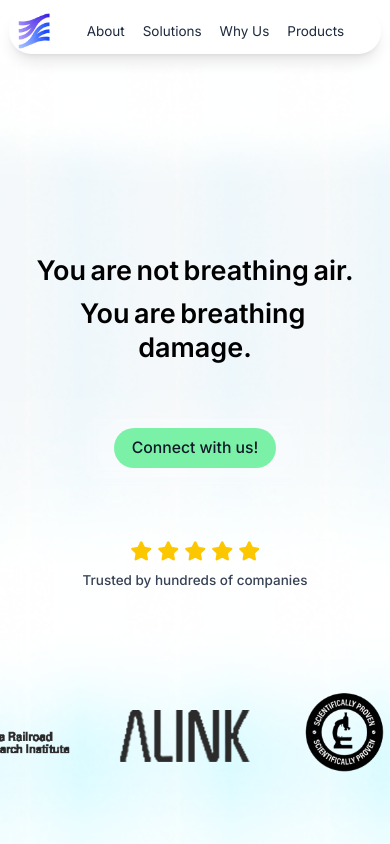
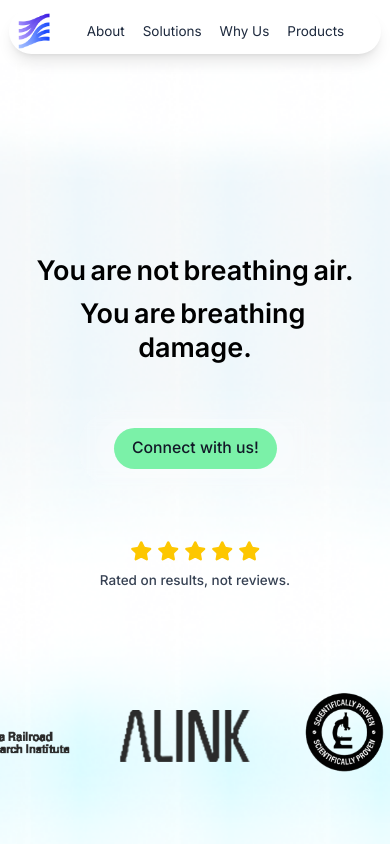
Before and after one commit to adyeetya/air-purifier, a Next.js app: page / in a window 390 px wide. Shown: the top 844 px of the page. Built offline with nearby package versions, Linux system fonts and the light colour scheme.

Commit message:
final v4

```diff
--- a/src/components/FactsAndFigures.jsx
+++ b/src/components/FactsAndFigures.jsx
@@ -2,149 +2,77 @@
 import { motion } from 'framer-motion'
 import { useEffect, useState } from 'react'
 
-const getSettingsFromWidth = (width) => {
-    if (width < 640) return { items: 1, gap: 16 }
-    if (width < 1024) return { items: 2, gap: 20 }
-    return { items: 3, gap: 24 }
-}
+const CARD_WIDTH = 260
+const CARD_GAP = 16
 
 const FactsFiguresCarousel = () => {
     const facts = [
-        {
-            value: '65.2%',
-            title: 'Reduction in AHU Fan Power',
-            desc: 'Measured at Busan International Financial Center',
-        },
-        {
-            value: '80%+',
-            title: 'PM2.5 Removal Efficiency',
-            desc: 'Large-scale commercial HVAC systems',
-        },
-        {
-            value: '3.1 kW vs 8.9 kW',
-            title: 'Lower Energy Consumption',
-            desc: 'Same airflow, one-third the power',
-        },
-        {
-            value: '12.2 μg/m³',
-            title: 'Post-filter PM2.5 Level',
-            desc: 'Improved to “Good” indoor air quality',
-        },
-        {
-            value: '181,359 m³',
-            title: 'Air Volume Treated',
-            desc: 'Single 63-storey commercial tower',
-        },
-        {
-            value: '53 Filters | 9 AHUs',
-            title: 'Live Deployment',
-            desc: 'Operational since November 2023',
-        },
-        {
-            value: 'Plug & Play',
-            title: 'Retrofit Friendly',
-            desc: 'No HVAC redesign required',
-        },
-        {
-            value: 'KRRI',
-            title: 'Deep-Tech Partnership',
-            desc: 'Co-developed with national research institute',
-        },
+        { value: '65.2%', title: 'Reduction in AHU Fan Power', desc: 'Measured at Busan International Financial Center' },
+        { value: '80%+', title: 'PM2.5 Removal Efficiency', desc: 'Large-scale commercial HVAC systems' },
+        { value: '3.1 kW vs 8.9 kW', title: 'Lower Energy Consumption', desc: 'Same airflow, one-third the power' },
+        { value: '12.2 μg/m³', title: 'Post-filter PM2.5 Level', desc: 'Improved to “Good” indoor air quality' },
+        { value: '181,359 m³', title: 'Air Volume Treated', desc: 'Single 63-storey commercial tower' },
+        { value: '53 Filters | 9 AHUs', title: 'Live Deployment', desc: 'Operational since November 2023' },
+        { value: 'Plug & Play', title: 'Retrofit Friendly', desc: 'No HVAC redesign required' },
+        { value: 'KRRI', title: 'Deep-Tech Partnership', desc: 'Co-developed with national research institute' },
     ]
-    const itemVariants = {
-        hidden: { y: 20, opacity: 0 },
-        visible: {
-            y: 0,
-            opacity: 1,
-            transition: {
-                type: "spring",
-                stiffness: 100,
-                damping: 12
-            }
-        }
-    }
 
-    const getSettingsFromWidth = (width) => {
-        if (width < 640) return { items: 2, gap: 14 }
-        if (width < 1024) return { items: 2, gap: 20 }
-        return { items: 3, gap: 24 }
-    }
+    const duplicatedFacts = [...facts, ...facts]
 
-    const duplicatedFacts = [...facts, ...facts, ...facts]
-
-    const [responsive, setResponsive] = useState({
-        items: 3,
-        gap: 24,
-    })
+    // speed based on screen size
+    const [isMobile, setIsMobile] = useState(false)
 
     useEffect(() => {
-        const update = () => {
-            setResponsive(getSettingsFromWidth(window.innerWidth))
-        }
+        const update = () => setIsMobile(window.innerWidth < 768)
         update()
         window.addEventListener('resize', update)
         return () => window.removeEventListener('resize', update)
     }, [])
-
-    const itemWidth = `calc((100% - ${(responsive.items - 1) * responsive.gap}px) / ${responsive.items})`
-
-
-    const duration =
-        responsive.items === 3
-            ? facts.length * 0.5    // even faster mobile speed
-            : facts.length * 4
+    console.log(isMobile)
+    const DISTANCE = (CARD_WIDTH + CARD_GAP) * facts.length
+    const duration = isMobile ? 14 : 18
 
     return (
-        <section className="w-full text-center overflow-hidden  bg-[#f3f9ff]">
-            <motion.h2
-                className="text-3xl mb-8 md:mb-12 md:text-4xl font-light text-gray-900"
-                variants={itemVariants}
-            >
+        <section id='facts' className="w-full overflow-hidden bg-[#f3f9ff] py-12">
+            <h2 className="text-3xl md:text-4xl mb-10 text-center font-light text-gray-900">
                 Facts & Figures
-            </motion.h2>
+            </h2>
+
             <motion.div
                 className="flex"
-                animate={{
-                    x: ['0%', `-${100 * (facts.length / duplicatedFacts.length)}%`],
-                }}
+                animate={{ x: [0, -DISTANCE] }}
                 transition={{
                     duration,
                     ease: 'linear',
                     repeat: Infinity,
                 }}
-                style={{ gap: responsive.gap }}
+                style={{ gap: CARD_GAP }}
             >
                 {duplicatedFacts.map((fact, index) => (
                     <div
                         key={index}
                         className="flex-shrink-0"
-                        style={{ width: itemWidth }}
+                        style={{ width: CARD_WIDTH }}
                     >
-                        <motion.div
-                            whileHover={{ y: -6, scale: 1.02 }}
-                            transition={{ type: 'spring', stiffness: 200, damping: 15 }}
-                            className="
-        h-full rounded-2xl
-        bg-gradient-to-br from-white to-[#eef6ff]
-        border border-[#c7ddff]
-        shadow-[0_8px_30px_rgba(37,99,235,0.12)]
-        p-5 md:p-7
-        flex flex-col justify-between
-    "
-                        >
-                            <div className="text-md md:text-3xl font-semibold md:font-bold text-blue-600 tracking-tight">
+                        <div className="
+                            h-full rounded-2xl
+                            bg-gradient-to-br from-white to-[#eef6ff]
+                            border border-[#c7ddff]
+                            shadow-[0_8px_30px_rgba(37,99,235,0.12)]
+                            p-5 flex flex-col justify-between
+                        ">
+                            <div className="text-xl font-bold text-blue-600">
                                 {fact.value}
                             </div>
 
-                            <div className="mt-2 md:mt-4 text-xs md:text-lg text-gray-900">
+                            <div className="mt-3 text-sm font-semibold text-gray-900">
                                 {fact.title}
                             </div>
 
-                            <div className="mt-1 md:mt-2 text-[10px] md:text-sm leading-relaxed text-gray-600">
+                            <div className="mt-1 text-xs text-gray-600 leading-relaxed">
                                 {fact.desc}
                             </div>
-                        </motion.div>
-
+                        </div>
                     </div>
                 ))}
             </motion.div>
--- a/src/components/Hero.jsx
+++ b/src/components/Hero.jsx
@@ -138,7 +138,7 @@ const Hero = () => {
               ))}
             </div>
             <p className="text-xs sm:text-sm text-gray-700 font-medium text-center">
-              Trusted by hundreds of companies
+              Rated on results, not reviews.
             </p>
           </motion.div>
         </div>
--- a/src/components/ProductsSection.jsx
+++ b/src/components/ProductsSection.jsx
@@ -75,7 +75,7 @@ const ProductsSection = () => {
                         className="text-gray-600 font-light mb-8 md:mb-12"
                         variants={itemVariants}
                     >
-                        Three systems. One mission: Make every enclosed journey breathable.
+                        Three systems. One mission: Make every breath breathable.
 
                     </motion.p>
 
--- a/src/components/StatsSection.jsx
+++ b/src/components/StatsSection.jsx
@@ -84,14 +84,14 @@ const StatsSection = () => {
             </div>
 
             {/* Device image - Right side - positioned behind */}
-            <div className="absolute right-0 top-0 w-[70%] h-full z-10 flex items-center justify-end">
+            <div className="absolute right-0 top-0 w-[100%] h-full z-10 flex items-center justify-end">
               <div className="relative w-full h-full">
                 <Image
                   src="/images/ind_stat_img.png"
                   alt="AQI"
                   width={300}
                   height={250}
-                  className="w-full h-auto object-contain opacity-50"
+                  className="w-full h-auto object-contain opacity-45"
                   priority
                 />
               </div>
```
Also changed, not shown: public/images/about_phone.png, 1 other file (tests, documents, lock files or other folders).
